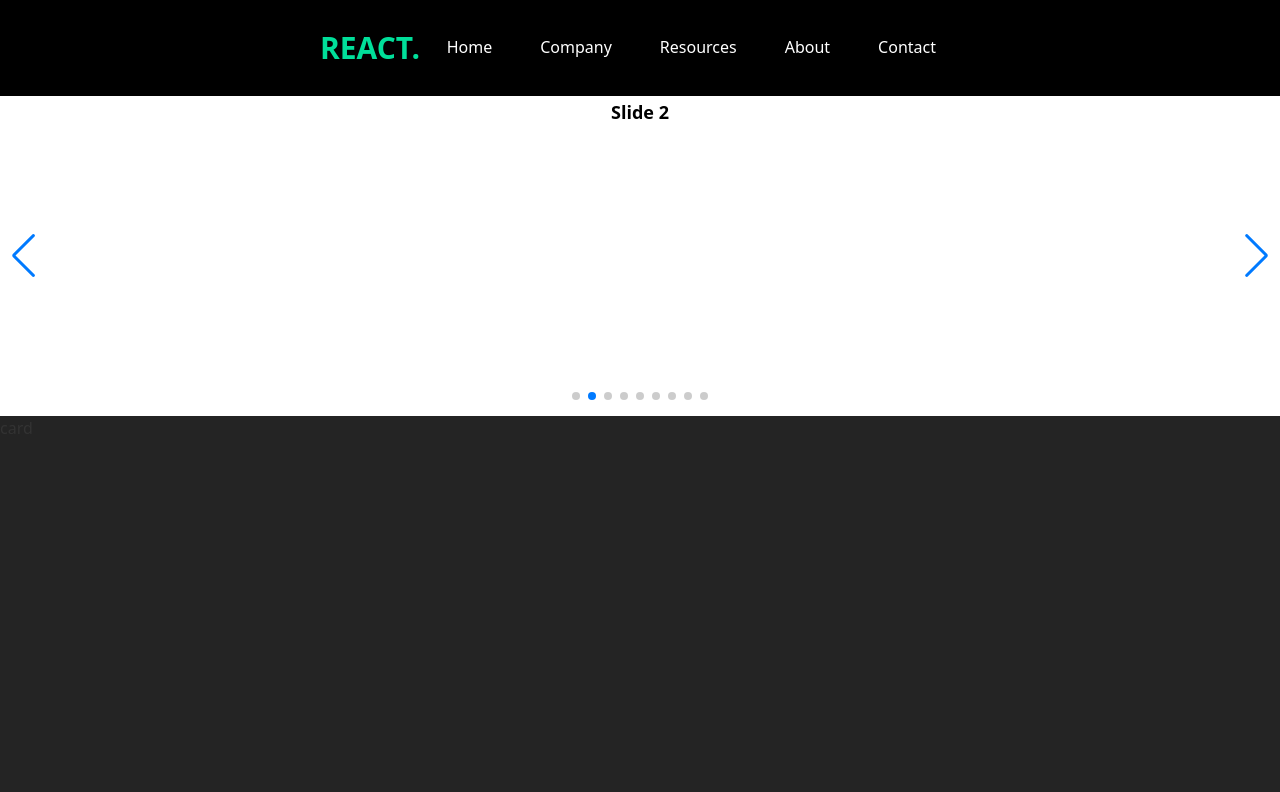
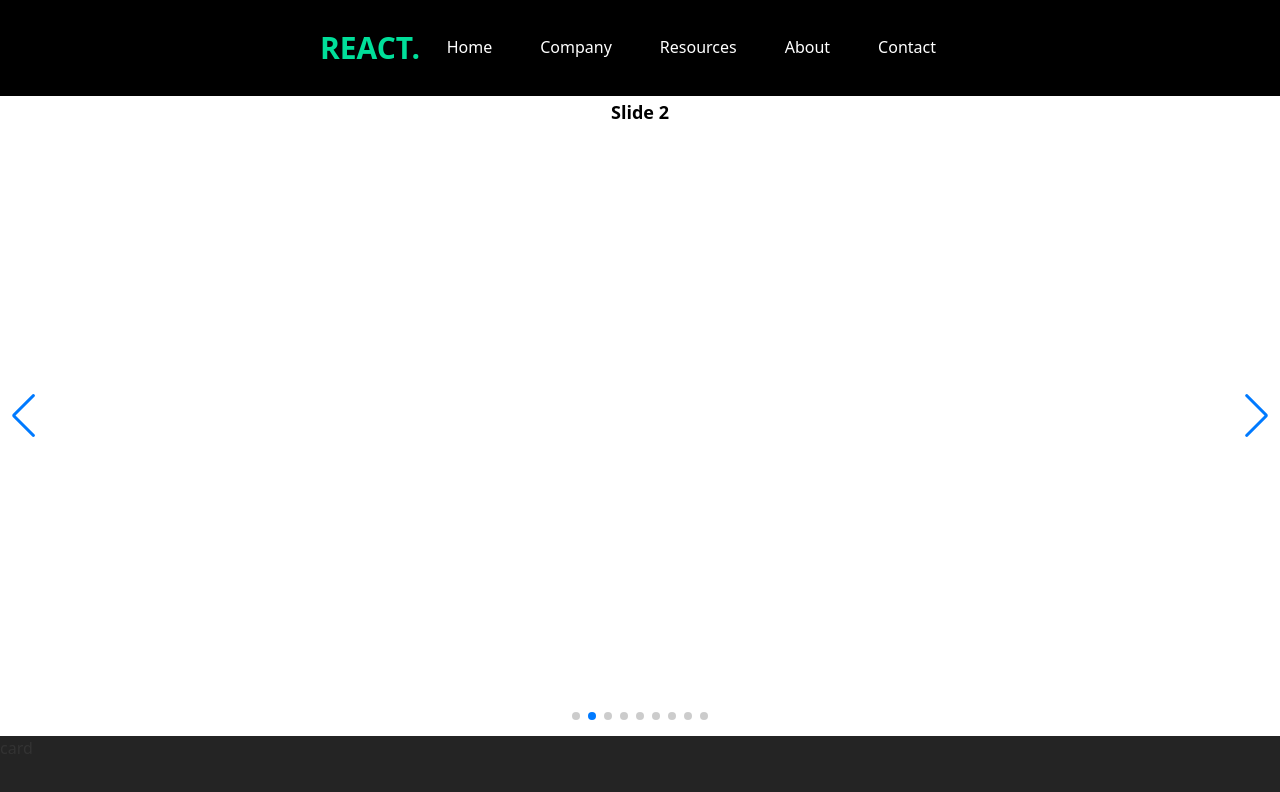
Before and after one commit to Kevin-Itam/Games-Articles, a React (Vite) app in the folder HubArticles/: page / in a window 1280 px wide. Shown: the top 792 px of the page. Built offline with nearby package versions, Linux system fonts and the light colour scheme.

Commit message:
01/12/2024

```diff
--- a/HubArticles/src/components/HeaderPage.jsx
+++ b/HubArticles/src/components/HeaderPage.jsx
@@ -13,13 +13,13 @@ import '/src/index.css';
 const HeaderPage = () => {
   return (
     <div className='w-full  bg-slate-800'>
-      <div className='h-80'>
+      <div className='h-slider'>
         <Swiper
           spaceBetween={30}
           effect={'fade'}
           centeredSlides={true}
           autoplay={{
-            delay: 2500,
+            delay: 2000,
             disableOnInteraction: false,
           }}
           pagination={{
--- a/HubArticles/tailwind.config.js
+++ b/HubArticles/tailwind.config.js
@@ -2,7 +2,11 @@
 module.exports = {
   content: ["./src/**/*.{js,jsx,ts,tsx}"], // Certifique-se de incluir os diretórios certos
   theme: {
-    extend: {},
+    extend: {
+      height:{
+        'slider': '40rem',
+      }
+    },
   },
   plugins: [],
 };
```
